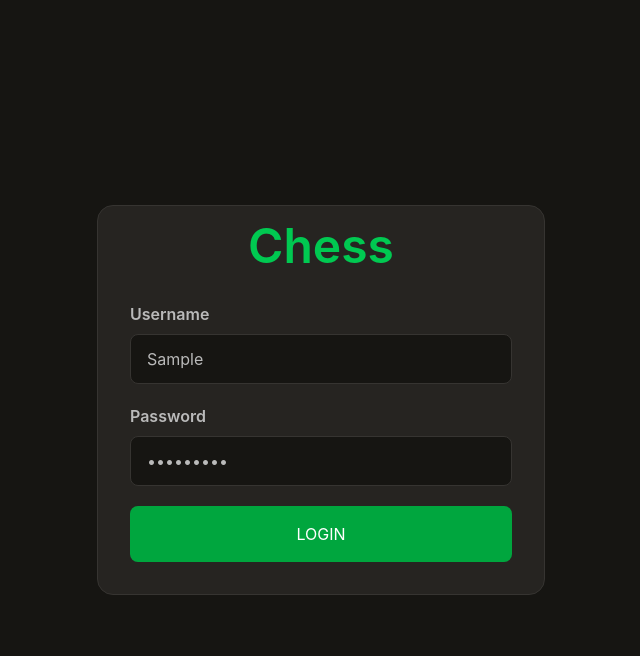
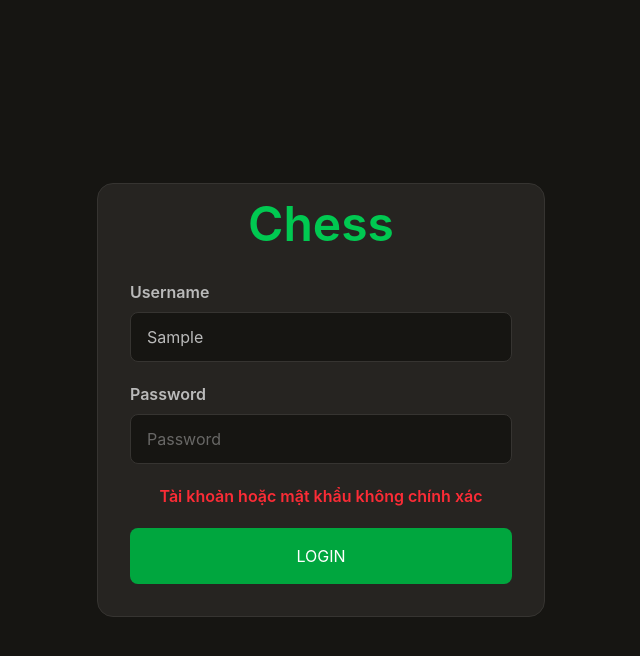
Before and after one commit to HuyHoangg1409/chess-backend, a React app in the folder chess_backend/frontend/: page / in a window 1280 px wide. Both pictures are taken after typing "Sample", "Sample123" into the empty fields and a click on the button "LOGIN". Shown: the top 656 px of the page, without its empty margins (319-959 px from the left). Built offline with nearby package versions, Linux system fonts and the light colour scheme; no server answers; the HTML template or start-up script is replaced by a standard one.

Commit message:
fix(login): Báo lỗi khi người dùng đăng nhập thất bại

```diff
--- a/chess_backend/frontend/src/components/Login.jsx
+++ b/chess_backend/frontend/src/components/Login.jsx
@@ -4,9 +4,11 @@ import { sendLoginRequest } from "../services/api";
 function Login({onLoginSuccess}) {
   const [username, setUsername] = useState("");
   const [password, setPassword] = useState("");
+  const [error, setError] = useState(false);
 
   const handleSubmit = async (e) => {
     e.preventDefault();
+    setError(false);
 
     try{
         const data = await sendLoginRequest({username, password});
@@ -14,7 +16,8 @@ function Login({onLoginSuccess}) {
         localStorage.setItem("access_token", data.access_token);
         onLoginSuccess(data.access_token);
     } catch (error) {
-        throw error;
+        setError(true);
+        setPassword("");
     }
   }
 
@@ -57,9 +60,11 @@ function Login({onLoginSuccess}) {
             />
           </div>
 
+          {error && <p className="text-red-500 font-semibold text-center">Tài khoản hoặc mật khẩu không chính xác</p>}
+
           <button
             type="submit"
-            className="w-full py-4 bg-green-600 text-white rounded-lg hover:bg-green-700 cursor-pointer transition-colors duration-300"
+            className="w-full py-4 mb-auto bg-green-600 text-white rounded-lg hover:bg-green-700 cursor-pointer transition-colors duration-300"
           >
             LOGIN
           </button>
```
